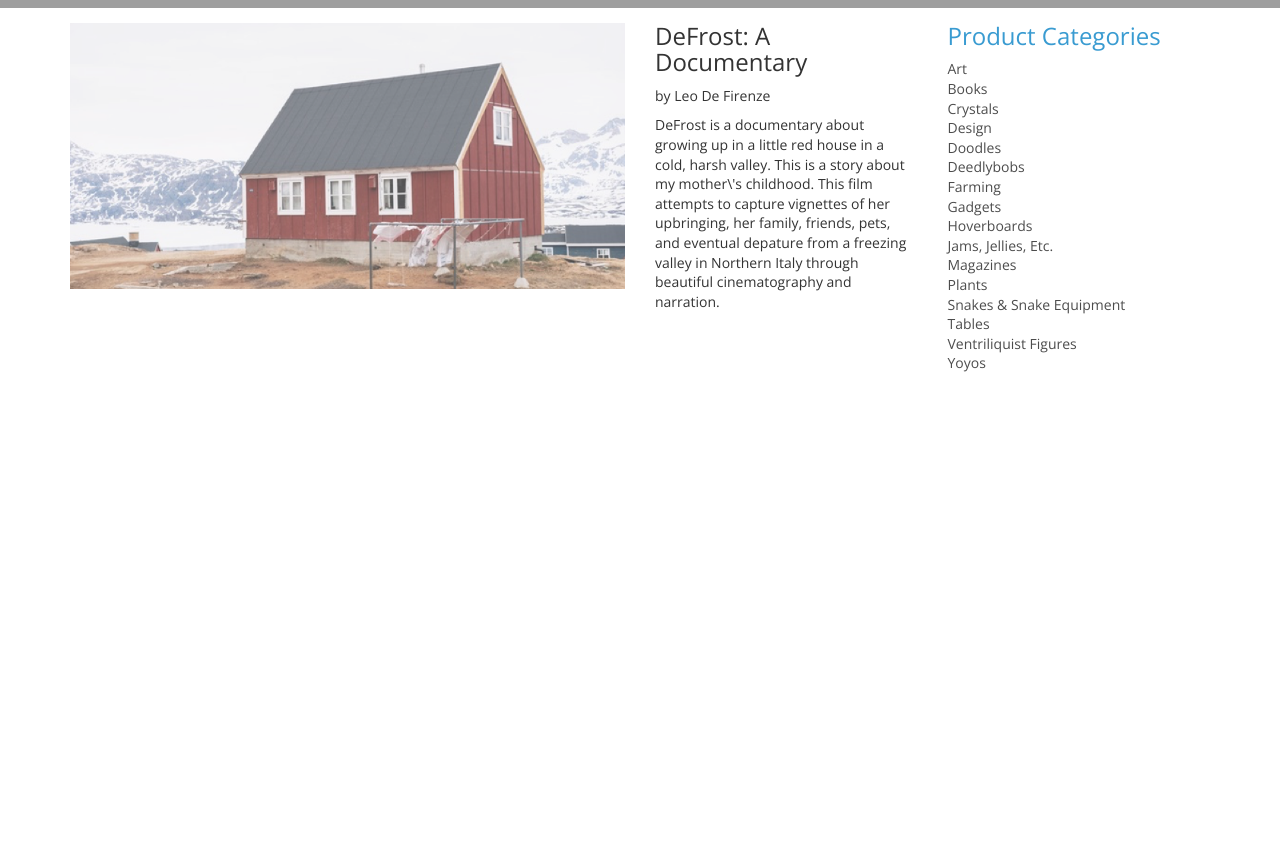
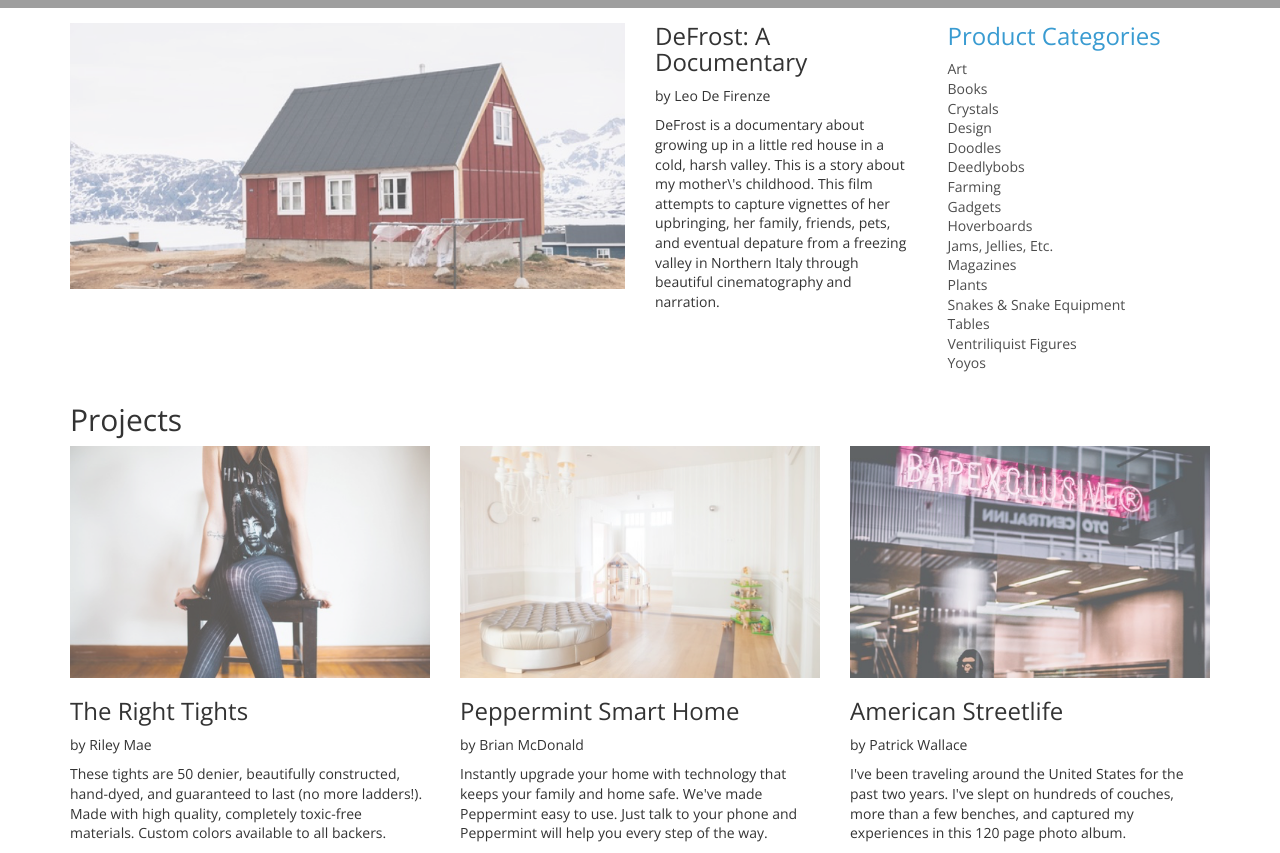
Before and after one commit to andreaargyle/Jumpstart, a plain HTML site: page index.html in a window 1280 px wide. Shown: the part 608-1461 px from the top of the page. Before the commit the page ends 991 px from the top, so only its background shows below. Drawn offline with nearby package versions, Linux system fonts and the light colour scheme; grey boxes are pictures that could not be loaded.

Commit message:
Add Projects section

```diff
--- a/index.html
+++ b/index.html
@@ -121,6 +121,39 @@
     </div>
   </div>
 
+  <!-- Projects -->
+  <div class="container">
+    <div class="row">
+      <h2 class="col-xs-12">Projects</h2>
+    </div>
+    <div class="row">
+      <div class="col-xs-12 col-sm-4 project">
+        <div class="image-container">
+          <a href="#"><img src="resources/images/project1.png"></a>
+        </div>
+        <h3>The Right Tights</h3>
+        <p>by Riley Mae</p>
+        <p>These tights are 50 denier, beautifully constructed, hand-dyed, and guaranteed to last (no more ladders!). Made with high quality, completely toxic-free materials. Custom colors available to all backers.</p>
+      </div>
+      <div class="col-xs-12 col-sm-4 project">
+        <div class="image-container">
+          <a href="#"><img src="resources/images/project2.png"></a>
+        </div>
+        <h3>Peppermint Smart Home</h3>
+        <p>by Brian McDonald</p>
+        <p>Instantly upgrade your home with technology that keeps your family and home safe. We've made Peppermint easy to use. Just talk to your phone and Peppermint will help you every step of the way.</p>
+      </div>
+      <div class="col-xs-12 col-sm-4 project">
+        <div class="image-container">
+          <a href="#"><img src="resources/images/project3.png"></a>
+        </div>
+        <h3>American Streetlife</h3>
+        <p>by Patrick Wallace</p>
+        <p>I've been traveling around the United States for the past two years. I've slept on hundreds of couches, more than a few benches, and captured my experiences in this 120 page photo album.</p>
+      </div>
+    </div>
+  </div>
+
 
 
   <!-- jQuery script -->
```
